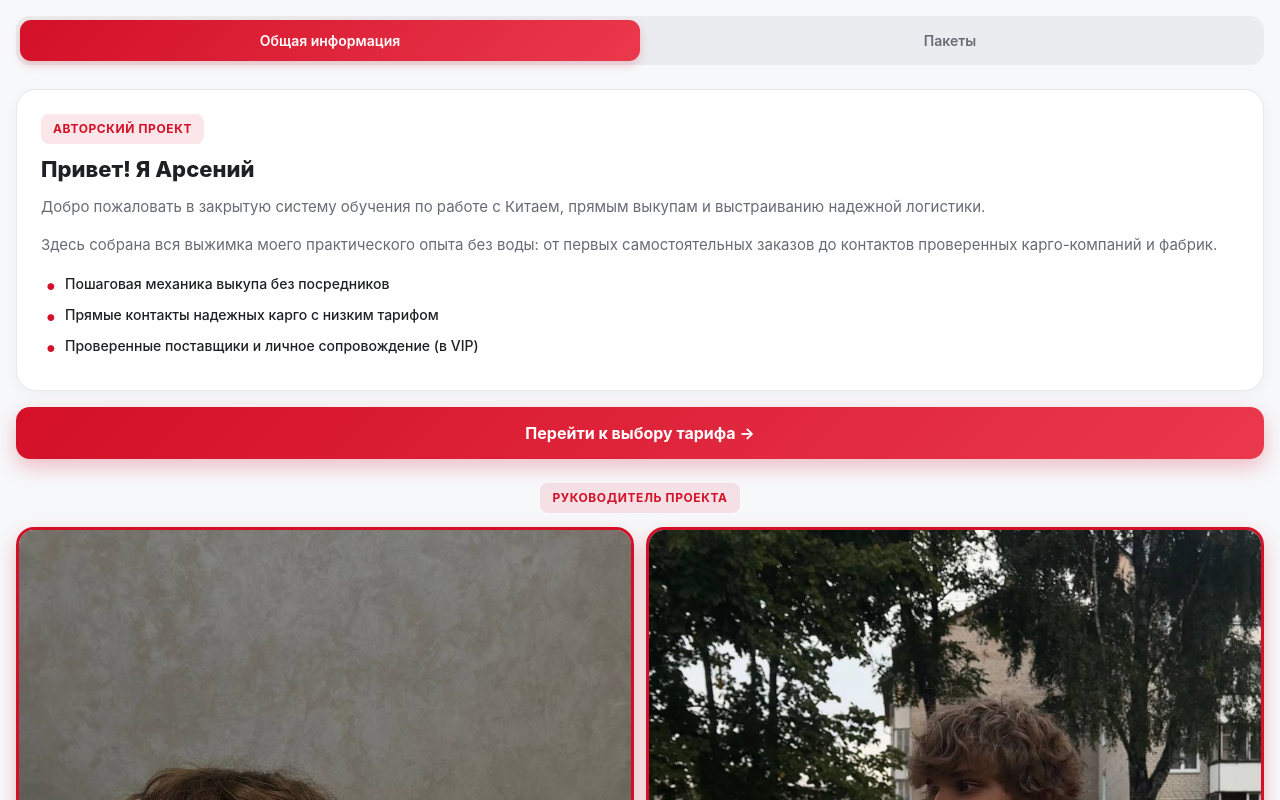
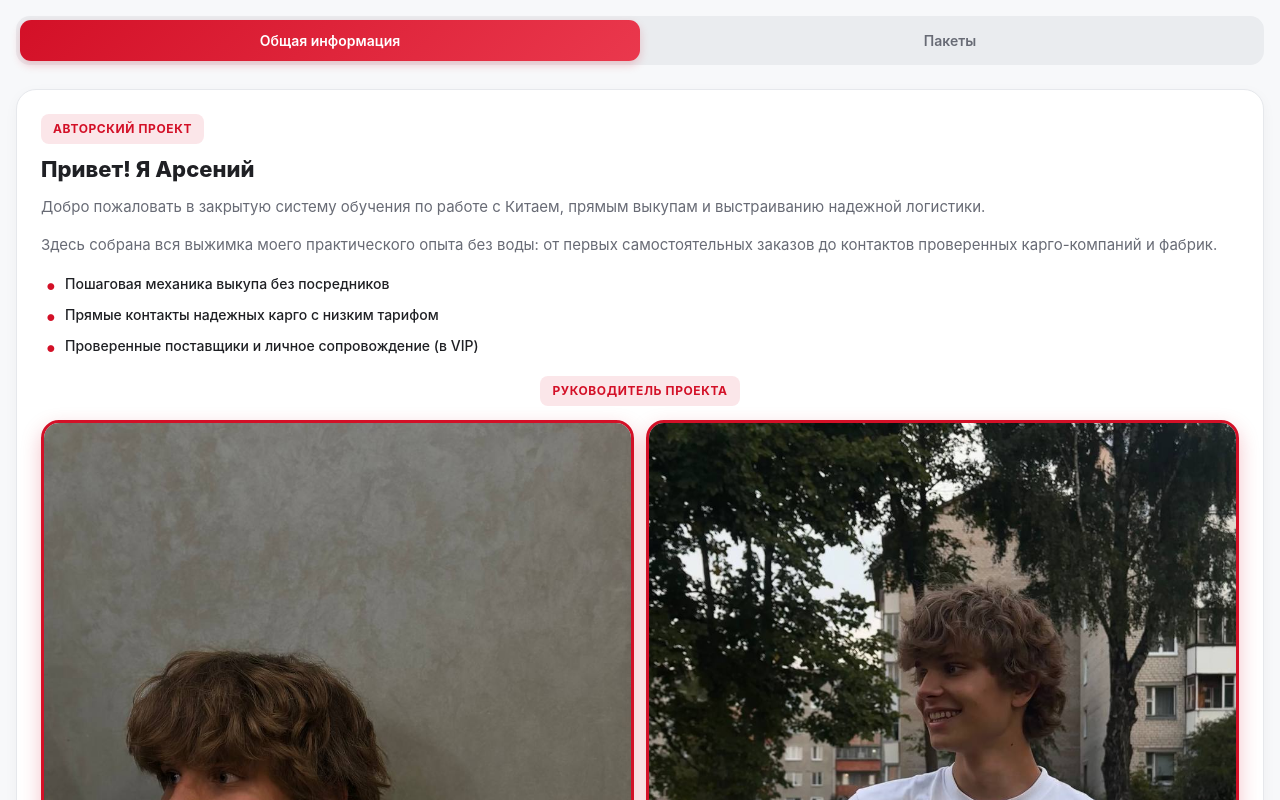
Before and after one commit to oxdir1415-blip/course-mini-app, a plain HTML site: page index.html in a window 1280 px wide. Shown: the top 800 px of the page. Drawn offline with Linux system fonts and the light colour scheme; a script that the page names is missing.

Commit message:
style: move author photos inside hero card

```diff
--- a/index.html
+++ b/index.html
@@ -260,9 +260,9 @@
             transform: scale(0.98);
         }
 
-        /* Блок с фото автора */
+        /* Блок с фото автора (внутри карточки) */
         .author-section {
-            margin-top: 24px;
+            margin-top: 20px;
             text-align: center;
         }
 
@@ -320,10 +320,8 @@
                 <li>Прямые контакты надежных карго с низким тарифом</li>
                 <li>Проверенные поставщики и личное сопровождение (в VIP)</li>
             </ul>
-        </div>
-        <button class="pay-btn" onclick="goToPackages()">Перейти к выбору тарифа →</button>
 
-        <!-- Фото автора -->
+            <!-- Фото автора (продолжение карточки) -->
             <div class="author-section">
                 <div class="author-label">Руководитель проекта</div>
                 <div class="author-photos">
@@ -331,6 +329,8 @@
                     <img class="author-photo" src="assets/author-2.jpg" alt="Арсений">
                 </div>
             </div>
+        </div>
+        <button class="pay-btn" onclick="goToPackages()">Перейти к выбору тарифа →</button>
     </div>
 
     <!-- Вкладка 2: Пакеты -->
```
Lines whose indentation alone changed are shown as unchanged.
